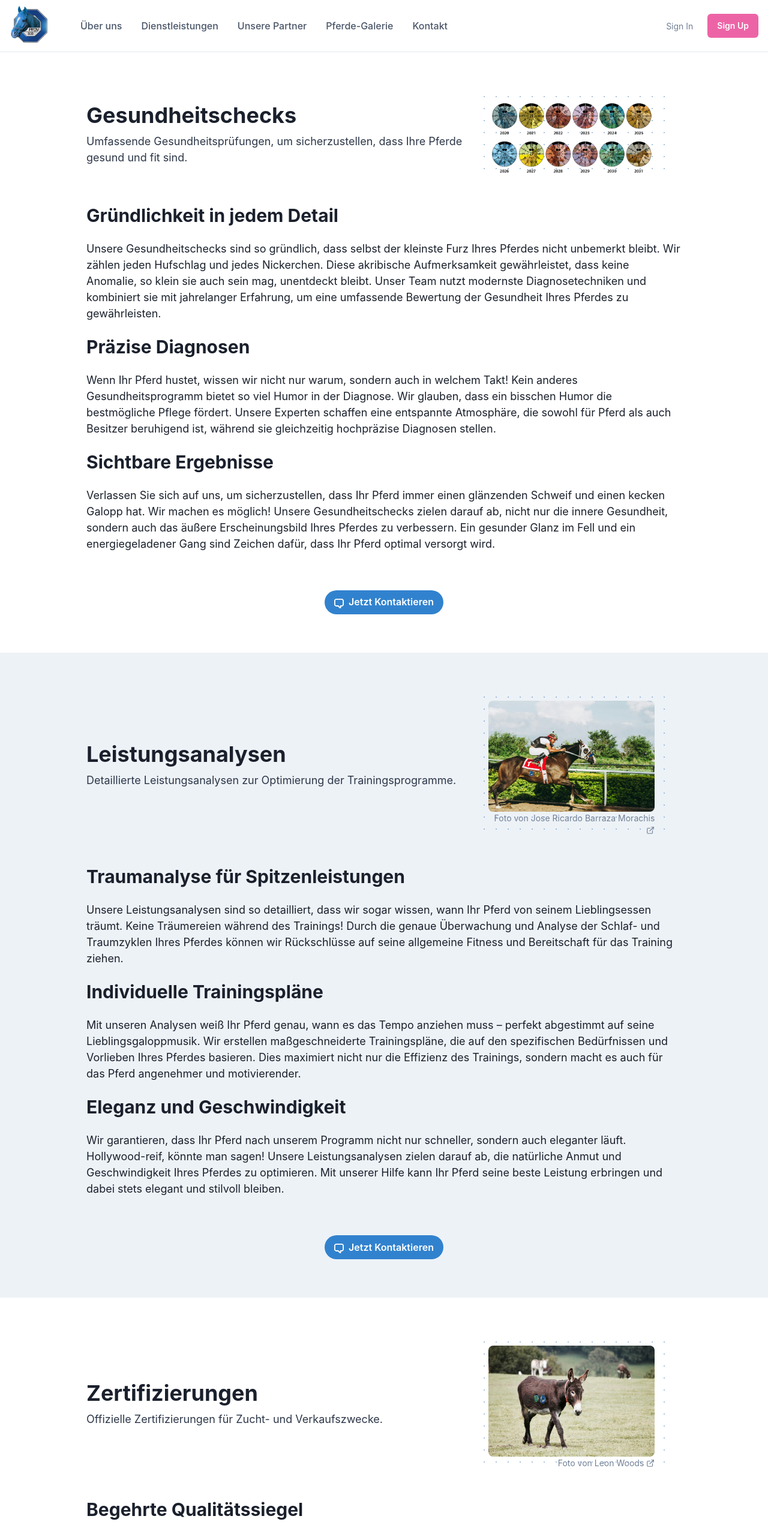
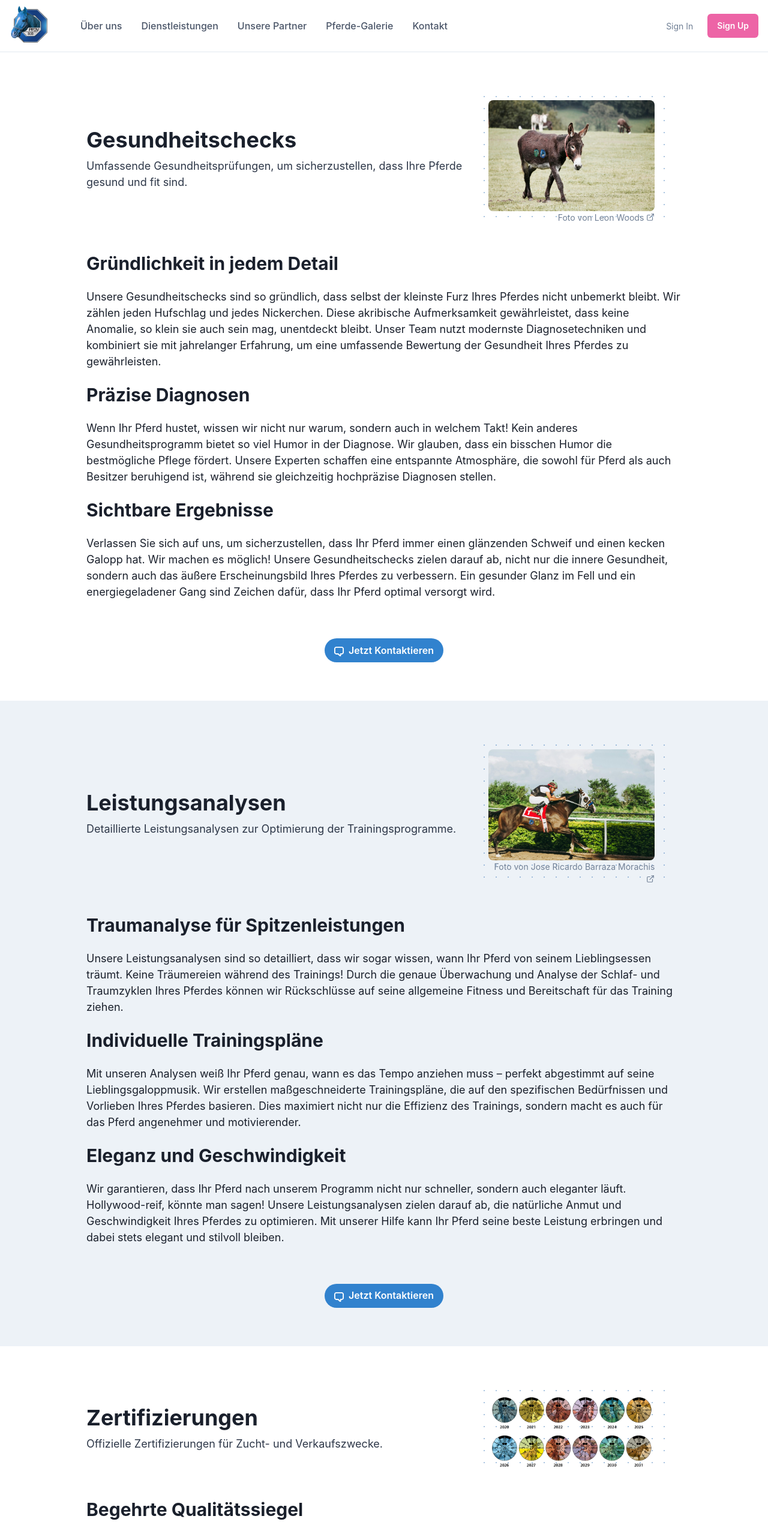
Before and after one commit to david-stefan-hermann/pfuev, a Next.js app: page /dienstleistungen in a window 1280 px wide. Shown: the top 2562 px of the page at 60% size. Built offline with nearby package versions, Linux system fonts and the light colour scheme.

Commit message:
changed images

```diff
--- a/app/dienstleistungen/page.tsx
+++ b/app/dienstleistungen/page.tsx
@@ -38,9 +38,9 @@ const services_data = [
     {
         title: "Gesundheitschecks",
         subtitle: "Umfassende Gesundheitsprüfungen, um sicherzustellen, dass Ihre Pferde gesund und fit sind.",
-        image: "/services/1.png",
-        author: "",
-        attribution: "",
+        image: "/services/3.jpg",
+        author: "Foto von Leon Woods",
+        attribution: "https://www.pexels.com/de-de/foto/esel-auf-grasfeld-598751/",
         content: [
             {
                 heading: "Gründlichkeit in jedem Detail",
@@ -80,9 +80,9 @@ const services_data = [
     {
         title: "Zertifizierungen",
         subtitle: "Offizielle Zertifizierungen für Zucht- und Verkaufszwecke.",
-        image: "/services/3.jpg",
-        author: "Foto von Leon Woods",
-        attribution: "https://www.pexels.com/de-de/foto/esel-auf-grasfeld-598751/",
+        image: "/services/1.png",
+        author: "",
+        attribution: "",
         content: [
             {
                 heading: "Begehrte Qualitätssiegel",
```
